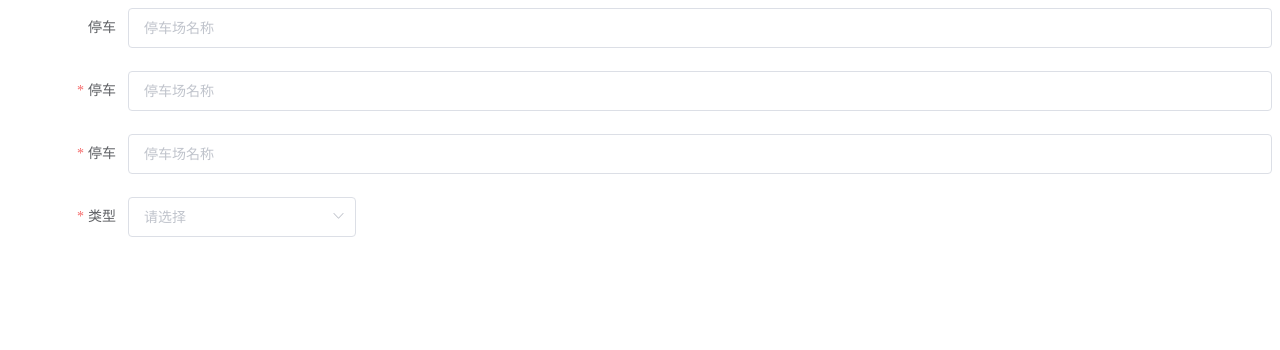
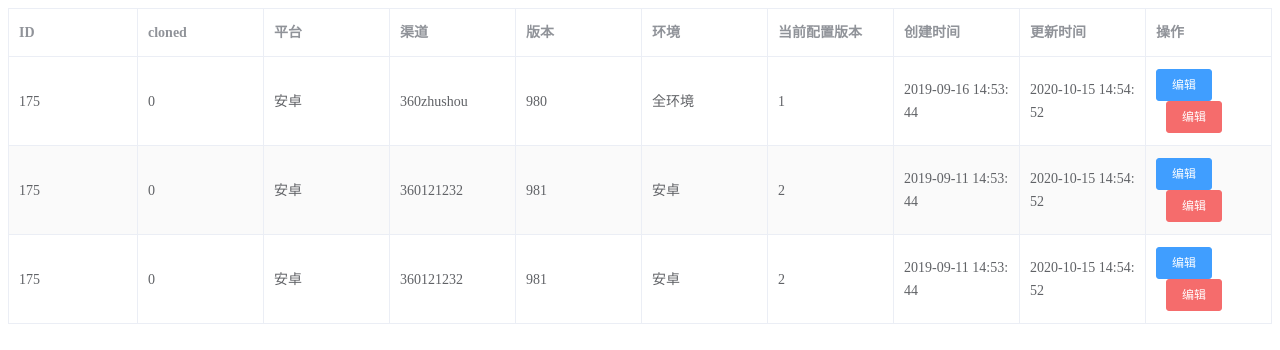
Before and after one commit to hyj111/vue-component_library, a Vue app: page / in a window 1280 px wide. Shown: the top 350 px of the page. Built offline with nearby package versions, Linux system fonts and the light colour scheme.

Commit message:
完善 table 組件

```diff
--- a/src/components/table/table.vue
+++ b/src/components/table/table.vue
@@ -1,8 +1,43 @@
 <template>
   <div>
-     <el-table :data="tableData" style="width: 100%" border>
-      <template v-for="item in tableConfig">
-         <el-table-column
+     <el-table
+     :data="tableData"
+     :style="tableConfig.style | 'width: 300px'"
+     :border="tableConfig.border | false"
+     :stripe="tableConfig.stripe | false"
+     :height="tableConfig.height | '600px'"
+     :max-height="tableConfig.maxHeight | '600px'"
+     :size="tableConfig.size | '10px'"
+     :fit="tableConfig.fit | false"
+     :show-header="tableConfig.showHeader ^ true"
+     :highlight-current-row="tableConfig.highlightCurrentRow ^ true"
+     :current-row-key="tableConfig.currentRowKey | null"
+     :row-class-name="tableConfig.rowClassName | null"
+     :row-style="tableConfig.rowStyle | null"
+     :cell-class-name="tableConfig.cellClassName | null"
+     :cell-style="tableConfig.cellStyle | null"
+     :header-row-class-name="tableConfig.headerRowClassName | null"
+     :header-row-style="tableConfig.headerRowStyle | null"
+     :header-cell-class-name="tableConfig.headerCellClassName | null"
+     :header-cell-style="tableConfig.headerCellStyle | null"
+     :row-key="tableConfig.rowKey | null"
+     :empty-text="tableConfig.emptyText | '暂无数据'"
+     :default-expand-all="tableConfig.default-expand-all & true"
+     :expand-row-keys="tableConfig.expand-row-keys | null"
+     :default-sort="tableConfig.defaultSort | null"
+     :tooltip-effect="tableConfig.tooltip-effect | 'dark'"
+     :show-summary="tableConfig.show-summary & true"
+     :sum-text="tableConfig.sum-text | '合计'"
+     :summary-method="tableConfig.summaryMethod | null"
+     :span-method="tableConfig.spanMethod | null"
+     :select-on-indeterminate="tableConfig.selectOnIndeterminate ^ true"
+     :indent="tableConfig.indent | 16"
+     :lazy="tableConfig.lazy | null"
+     :load="tableConfig.load | null"
+     :tree-props="tableConfig.treeProps | null"
+     >
+      <template v-for="item in tableColumnConfig">
+        <el-table-column
           v-if="item.type == 'operation'"
           :label="item.label"
           :key="item.prop"
@@ -38,17 +73,18 @@ export default {
     return {}
   },
   props: {
-    tableConfig:{
+    tableConfig: {
+      type: Array,
+      default: () => []
+    },
+    tableColumnConfig: {
       type: Array,
       default: ()=>[]
     },
-    tableData:{
+    tableData: {
       type: Array,
       default: ()=>[]
     }
-  },
-  mounted() {
-
   }
 }
 </script>
--- a/src/views/Home.vue
+++ b/src/views/Home.vue
@@ -1,12 +1,16 @@
 <template>
   <div>
-    <!-- <Table :tableConfig="tableConfig" :tableData="tableData" /> -->
-    <el-dialog
+    <Table
+    :tableColumnConfig="table.tableColumnConfig"
+    :tableData="table.tableData"
+    :tableConfig="table.tableConfig"
+    />
+    <!-- <el-dialog
     title="提示"
     :visible.sync="dialogVisible"
     >
-    </el-dialog>
-    <Form :formConfig="formConfig" :formData="formData" :formHandler="formHandler"/>
+    </el-dialog> -->
+    <!-- <Form :formConfig="formConfig" :formData="formData" :formHandler="formHandler"/> -->
   </div>
 </template>
 
@@ -20,8 +24,9 @@ export default {
   },
   data() {
     return {
-      // 配置表格
-      tableConfig: [
+      table: {
+        // 配置表格列
+        tableColumnConfig: [
           {
             label: 'ID',
             prop: 'id'
@@ -63,7 +68,7 @@ export default {
             label: "操作",
             buttonGroup: [
               {
-              type: "danger",
+                type: "primary",
                 label: "编辑",
                 handler:(data) =>{console.log(data);}
               },
@@ -72,29 +77,57 @@ export default {
                 label: "编辑",
                 handler:(data) =>{this.dialogVisible = true}
               },
-            {
-              type: "text",
-              label: "111",
-              handler:(data) =>{this.dialogVisible = true}
-            },
             ],
           },
         ],
+        // 配置表格
+        tableConfig: {
+          style: {},
+          border: true,
+          stripe: true,
+          'show-header': true,
+          // 'highlight-current-row': true
+        },
         // 表格数据
-      // tableData: [
-      //   {
-      //     appVersion: "980",
-      //     appcode: "1",
-      //     channel: "360zhushou",
-      //     cloned: "0",
-      //     createTime: "2019-09-16 14:53:44",
-      //     env: "全环境",
-      //     id: "175",
-      //     latestConfigVersion: 119,
-      //     platformId: "安卓",
-      //     updateTime: "2020-10-15 14:54:52",
-      //   },
-      // ],
+        tableData: [
+          {
+            appVersion: "980",
+            appcode: "1",
+            channel: "360zhushou",
+            cloned: "0",
+            createTime: "2019-09-16 14:53:44",
+            env: "全环境",
+            id: "175",
+            latestConfigVersion: 119,
+            platformId: "安卓",
+            updateTime: "2020-10-15 14:54:52",
+          },
+          {
+            appVersion: "981",
+            appcode: "2",
+            channel: "360121232",
+            cloned: "0",
+            createTime: "2019-09-11 14:53:44",
+            env: "安卓",
+            id: "175",
+            latestConfigVersion: 119,
+            platformId: "安卓",
+            updateTime: "2020-10-15 14:54:52",
+          },
+          {
+            appVersion: "981",
+            appcode: "2",
+            channel: "360121232",
+            cloned: "0",
+            createTime: "2019-09-11 14:53:44",
+            env: "安卓",
+            id: "175",
+            latestConfigVersion: 119,
+            platformId: "安卓",
+            updateTime: "2020-10-15 14:54:52",
+          }
+        ]
+      },
       dialogVisible:false,
       // form 表单配置
       formConfig: [
```
Lines whose indentation alone changed are shown as unchanged.
